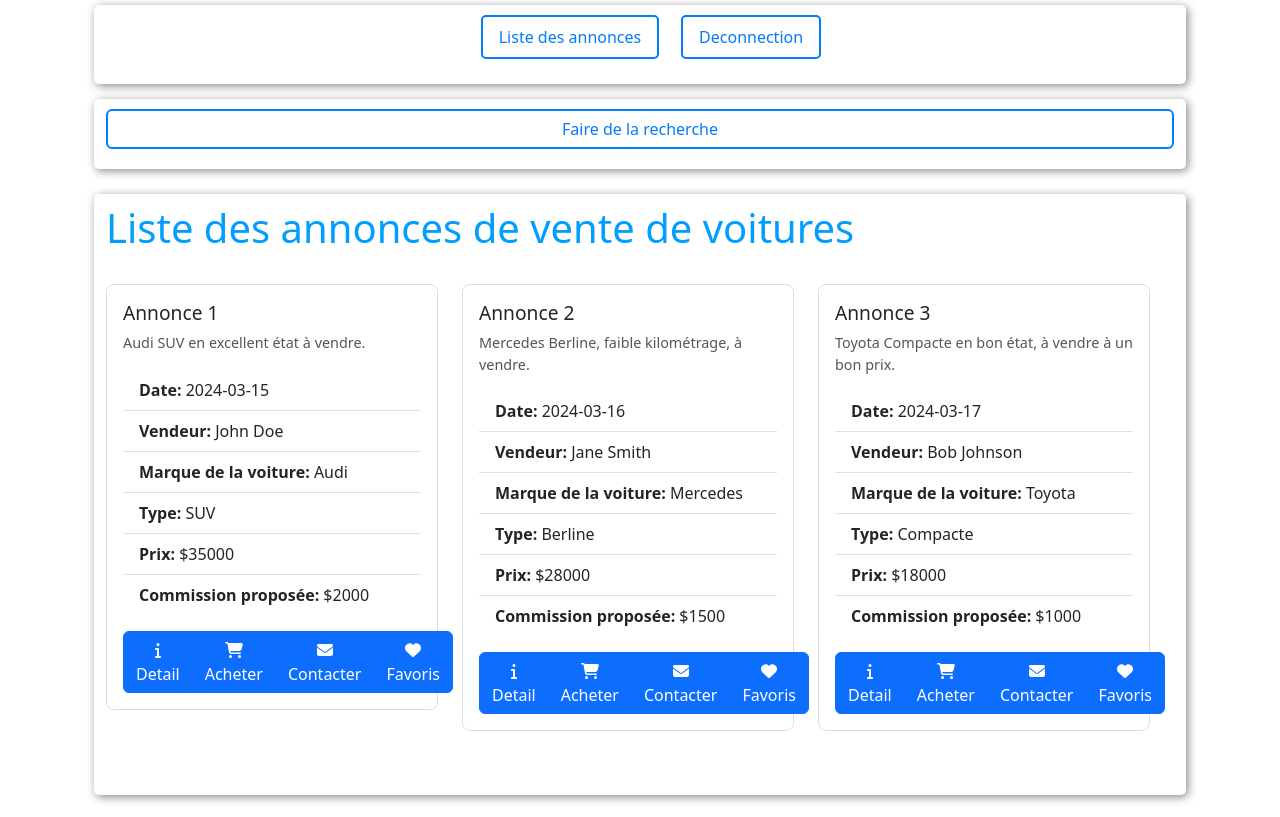
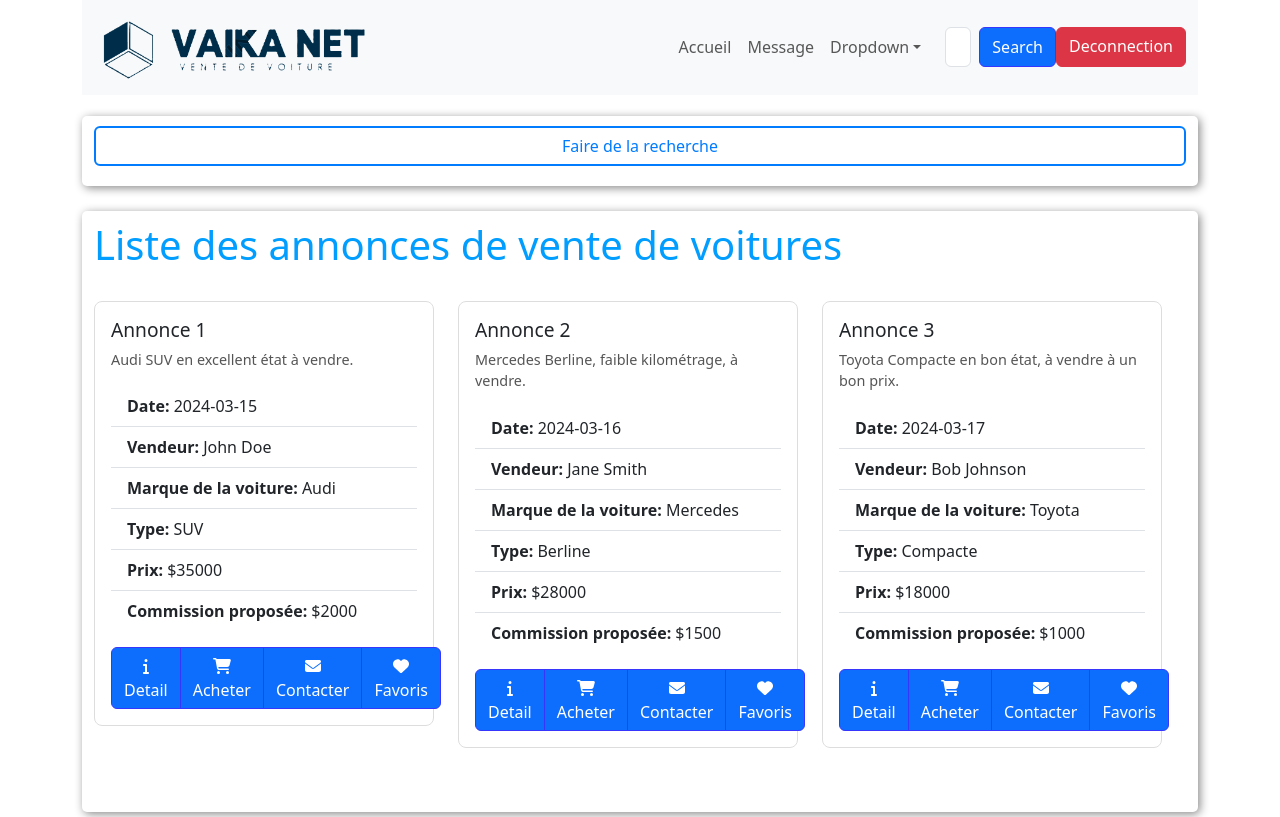
Before and after one commit to judi1968/cloud-S5-front-office-front, a React (Create React App) app: page /home in a window 1280 px wide. Built offline with nearby package versions, Linux system fonts and the light colour scheme.

Commit message:
initialize accueil and header

```diff
--- a/package.json
+++ b/package.json
@@ -14,7 +14,7 @@
     "react-bootstrap": "^2.9.2",
     "react-dom": "^18.2.0",
     "react-router-dom": "^6.21.2",
-    "react-scripts": "5.0.1",
+    "react-scripts": "^5.0.1",
     "web-vitals": "^2.1.4"
   },
   "scripts": {
--- a/src/App.js
+++ b/src/App.js
@@ -2,17 +2,17 @@ import React from 'react';
 import { Route, Routes, BrowserRouter as Router } from 'react-router-dom';
 import Login from './pages/Login';
 import ListAnnonce from './pages/ListAnnonce';
+import { Accueil } from './pages/Accueil';
 
 function App() {
 
   return (
     <Router>
-      <div className='container mt-10'>
         <Routes>
-          <Route path='/' element={<Login />} />
+          <Route path='/' element={<Accueil />} />
+          <Route path='/login' element={<Login />} />
           <Route path='/home' element={<ListAnnonce />} />
         </Routes>
-      </div>
     </Router>
   );
 }
--- /dev/null
+++ b/src/asset/css/Accueil.css
@@ -0,0 +1,2 @@
+.container-home{
+}
--- /dev/null
+++ b/src/assets component/css/Header.css
@@ -0,0 +1,8 @@
+.btn-primary{
+    border-color: rgb(54, 54, 252);
+    color: white;
+}
+
+.btn-search{
+    margin-right: 2%;
+}
--- a/src/components/Header.js
+++ b/src/components/Header.js
@@ -1,24 +1,64 @@
-import React from 'react';
-import 'bootstrap/dist/css/bootstrap.min.css'; // Assurez-vous d'importer le CSS de Bootstrap dans votre projet
-import { NavLink } from 'react-router-dom';
-import "./../assets/css/Header.css"
-
-const Header = () => {
+import Button from 'react-bootstrap/Button';
+import Container from 'react-bootstrap/Container';
+import Form from 'react-bootstrap/Form';
+import Nav from 'react-bootstrap/Nav';
+import Navbar from 'react-bootstrap/Navbar';
+import NavDropdown from 'react-bootstrap/NavDropdown';
+import Offcanvas from 'react-bootstrap/Offcanvas';
+import './../assets component/css/Header.css';
+function Header() {
   return (
-    <header className="container mt-12" class="header">
-        <div className="mt-12">
-        <ul class="nav justify-content-center">
-
-            <li class="nav-item">
-                <NavLink className="nav-link" to="/home">Liste des annonces</NavLink>
-            </li>
-            <li class="nav-item">
-                <NavLink className="nav-link" to="/">Deconnection</NavLink>
-            </li>
-        </ul>
+    <div className='header'>
+      {['md'].map((expand) => (
+        <Navbar key={expand} expand={expand} className="bg-body-tertiary mb-3">
+          <Container fluid>
+            <Navbar.Brand href="#"><img src="%PUBLIC_URL%/../assets/images/logo/logo_trial rgba(a0) large.png" alt="logo du VaikaNet" /></Navbar.Brand>
+            <Navbar.Toggle aria-controls={`offcanvasNavbar-expand-${expand}`} />
+            <Navbar.Offcanvas
+              id={`offcanvasNavbar-expand-${expand}`}
+              aria-labelledby={`offcanvasNavbarLabel-expand-${expand}`}
+              placement="end"
+            >
+              <Offcanvas.Header closeButton>
+                <Offcanvas.Title id={`offcanvasNavbarLabel-expand-${expand}`}>
+                  Offcanvas
+                </Offcanvas.Title>
+              </Offcanvas.Header>
+              <Offcanvas.Body>
+                <Nav className="justify-content-end flex-grow-1 pe-3">
+                  <Nav.Link href="#action1">Accueil</Nav.Link>
+                  <Nav.Link href="#action2">Message</Nav.Link>
+                  <NavDropdown
+                    title="Dropdown"
+                    id={`offcanvasNavbarDropdown-expand-${expand}`}
+                  >
+                    <NavDropdown.Item href="#action3">Action</NavDropdown.Item>
+                    <NavDropdown.Item href="#action4">
+                      Another action
+                    </NavDropdown.Item>
+                    <NavDropdown.Divider />
+                    <NavDropdown.Item href="#action5">
+                      Something else here
+                    </NavDropdown.Item>
+                  </NavDropdown>
+                </Nav>
+                <Form className="d-flex">
+                  <Form.Control
+                    type="search"
+                    placeholder="Search"
+                    className="me-2"
+                    aria-label="Search"
+                  />
+                  <Button variant="outline-success" className='btn-primary btn-search'>Search</Button>
+                </Form>
+                <a className='btn btn-danger btn-deconnection'>Deconnection</a>
+              </Offcanvas.Body>
+            </Navbar.Offcanvas>
+          </Container>
+        </Navbar>
+      ))}
     </div>
-    </header>
   );
-};
+}
 
 export default Header;
--- /dev/null
+++ b/src/pages/Accueil.js
@@ -0,0 +1,13 @@
+import Header from '../components/Header';
+import './../asset/css/Accueil.css';
+
+export const Accueil = () => {
+    return(
+        <div className='container-home'>
+            {/* Header */}
+            <div className='row'>
+                <Header></Header>
+            </div>
+        </div>
+    );
+}
```
Also changed, not shown: public/assets/images/logo/logo_trial rgba(a0) large.png (added), 1 other file (tests, documents, lock files or other folders).
